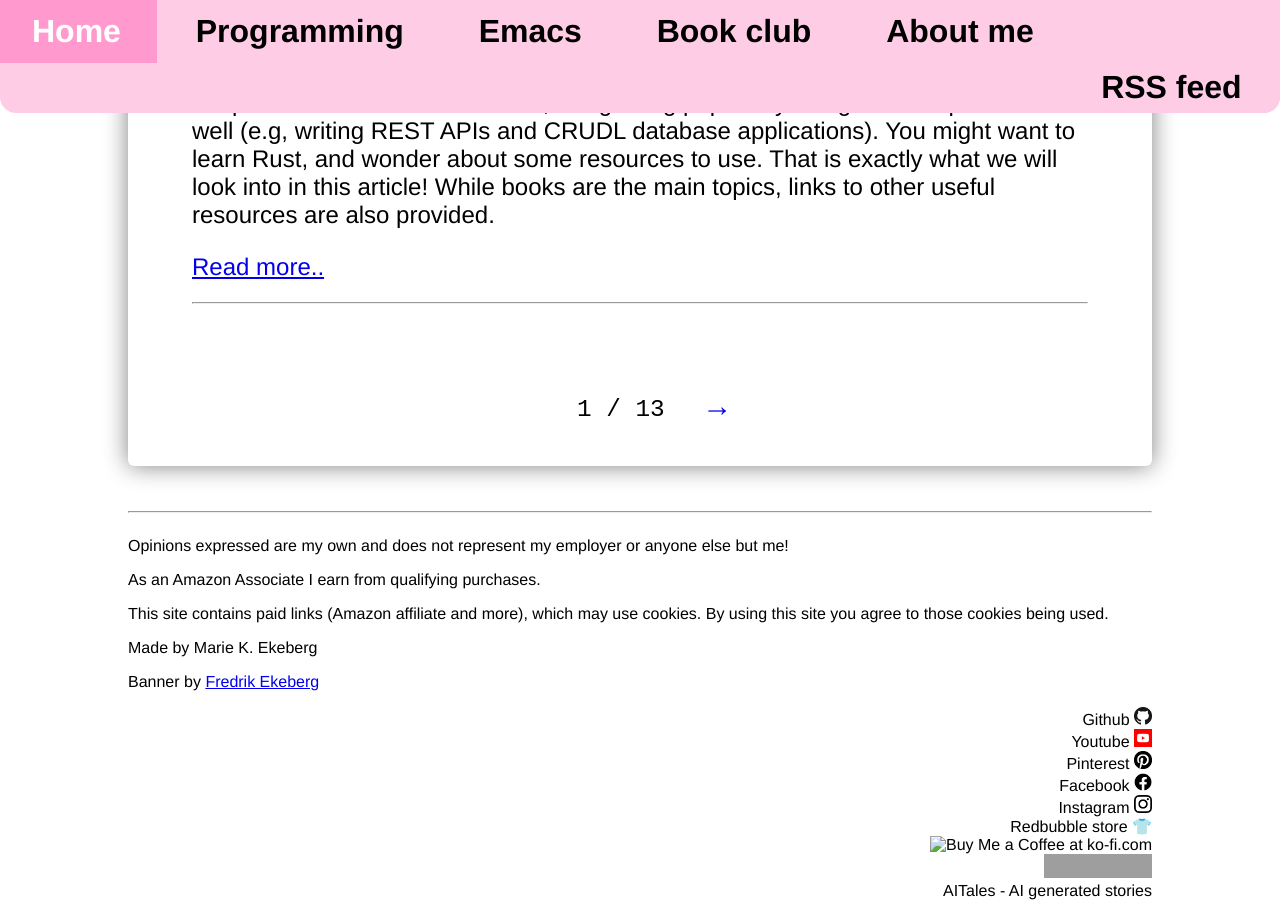
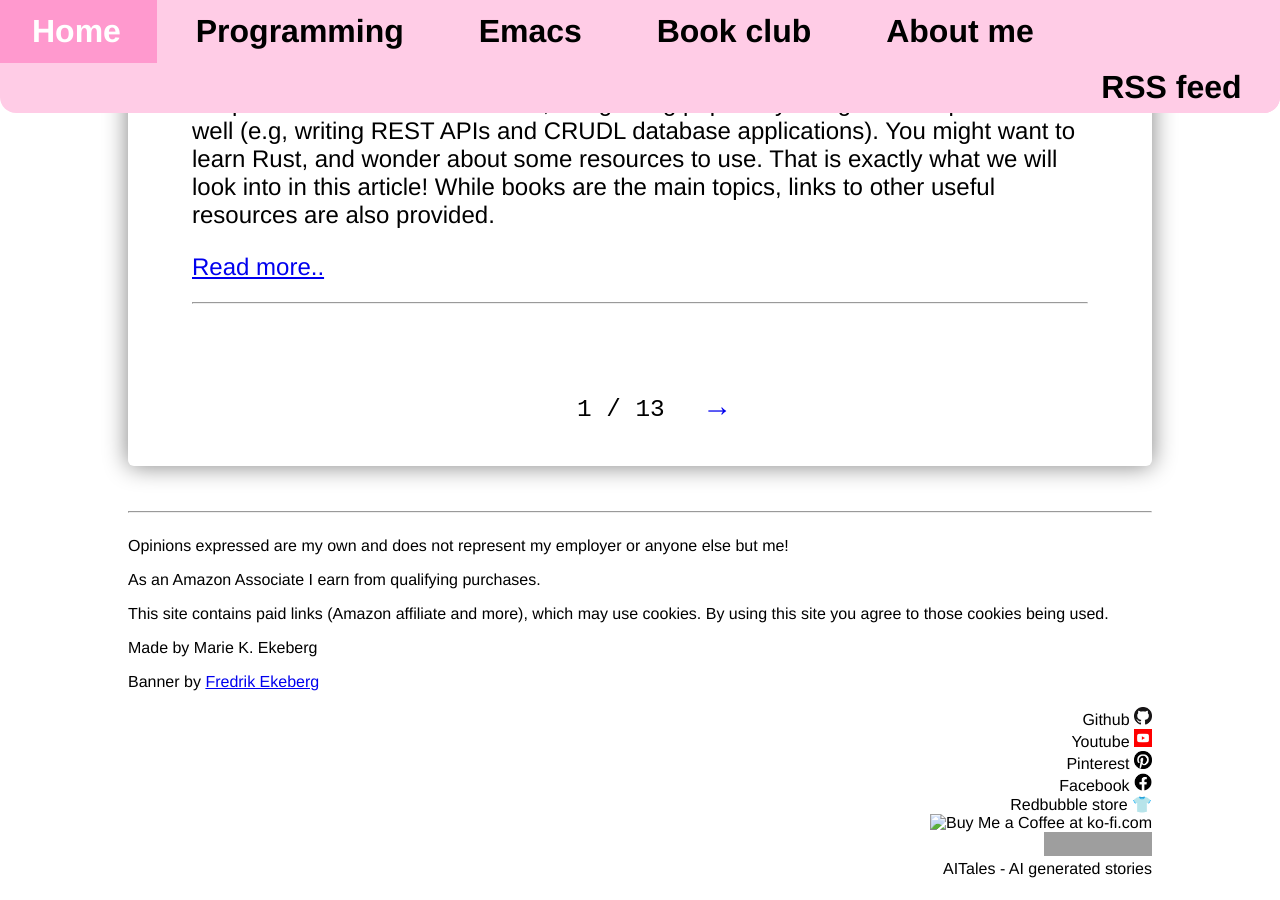
Before and after one commit to themkat/themkat.github.io, a Jekyll site: the page built from index.html, in a window 1280 px wide and 900 px high, scrolled down 2790 px. Built offline with Jekyll 4.4.1, drawn with Linux system fonts in a browser that asks for light colours; nearby versions of some CDN libraries; a script that is not in the unit is left out; the list of posts is cut into pages by our own code; comment, search, counter and statistics services are not loaded; after the commit the page ends 3668 px from its top, so only the background shows below that; grey boxes are pictures that could not be loaded.

Commit message:
Remove instagram link as I rarely use it

```diff
--- a/_layouts/default.html
+++ b/_layouts/default.html
@@ -178,7 +178,6 @@
                 <a href="https://www.youtube.com/channel/UC_3sv9P5H8wShL1cRnsHDjA">Youtube <img src="{{ "assets/img/youtube_icon.png" | relative_url }}" alt="Youtube icon" /></a>
 				<a href="https://pinterest.com/TheEmacsMkat">Pinterest <img src="{{ "assets/img/pinterest.png" | relative_url }}" alt="Pinterest icon" /></a>
 				<a href="https://www.facebook.com/themkat">Facebook <img src="{{ "assets/img/facebooklogo.png" | relative_url }}" alt="Facebook icon" /></a>
-				<a href="https://www.instagram.com/theemacsmkat/">Instagram <img src="{{ "assets/img/instagram_glyph.png" | relative_url }}" alt="Instagram icon" /></a>
 				<a href="https://www.redbubble.com/people/themkat/shop">Redbubble store 👕</a>
 				<a href='https://ko-fi.com/R6R2BZ04A' target='_blank'><img height='36' style='border:0px;height:36px;' src='https://cdn.ko-fi.com/cdn/kofi2.png?v=3' border='0' alt='Buy Me a Coffee at ko-fi.com' /></a>
                 <a href="https://dev.to/themkat"><img style='border:0px;height:24px;' src='https://img.shields.io/badge/-DevTo-lightgray?logo=dev.to' border='0' alt='Dev.to' /></a>
```
